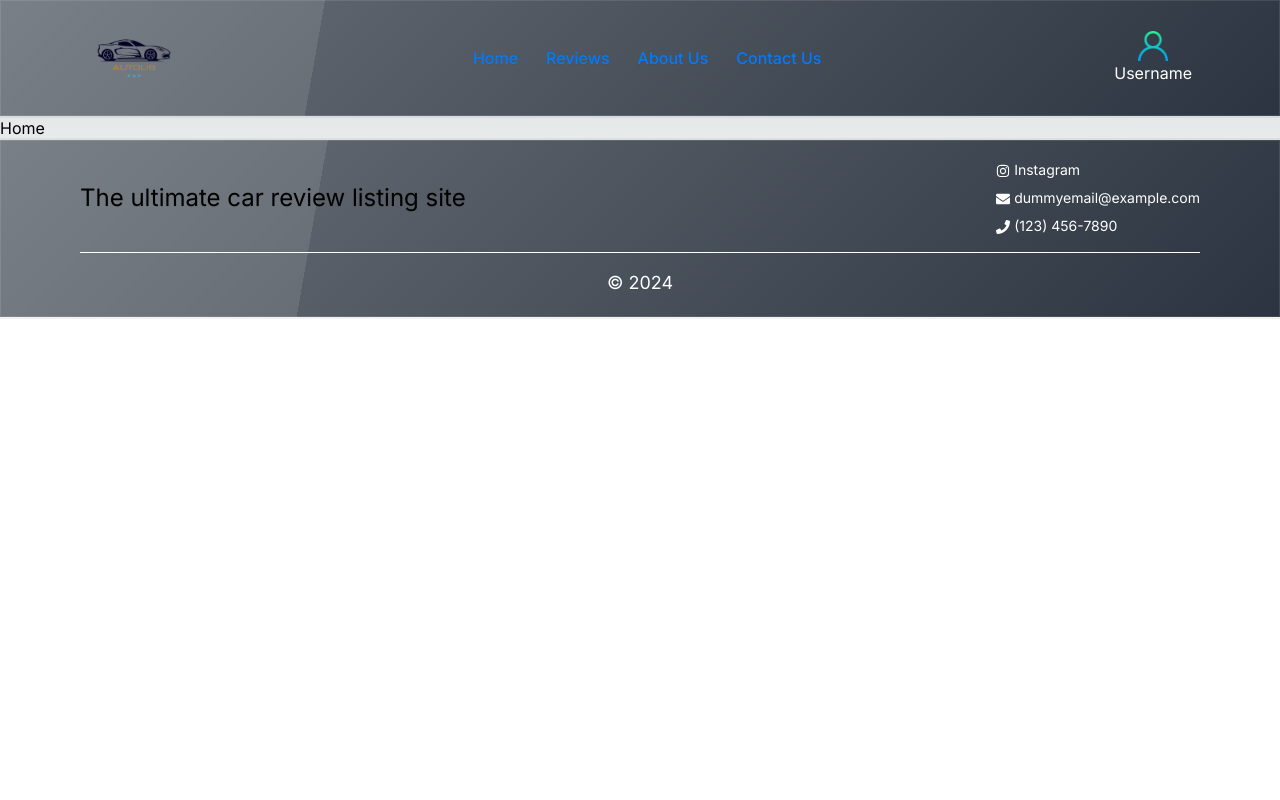
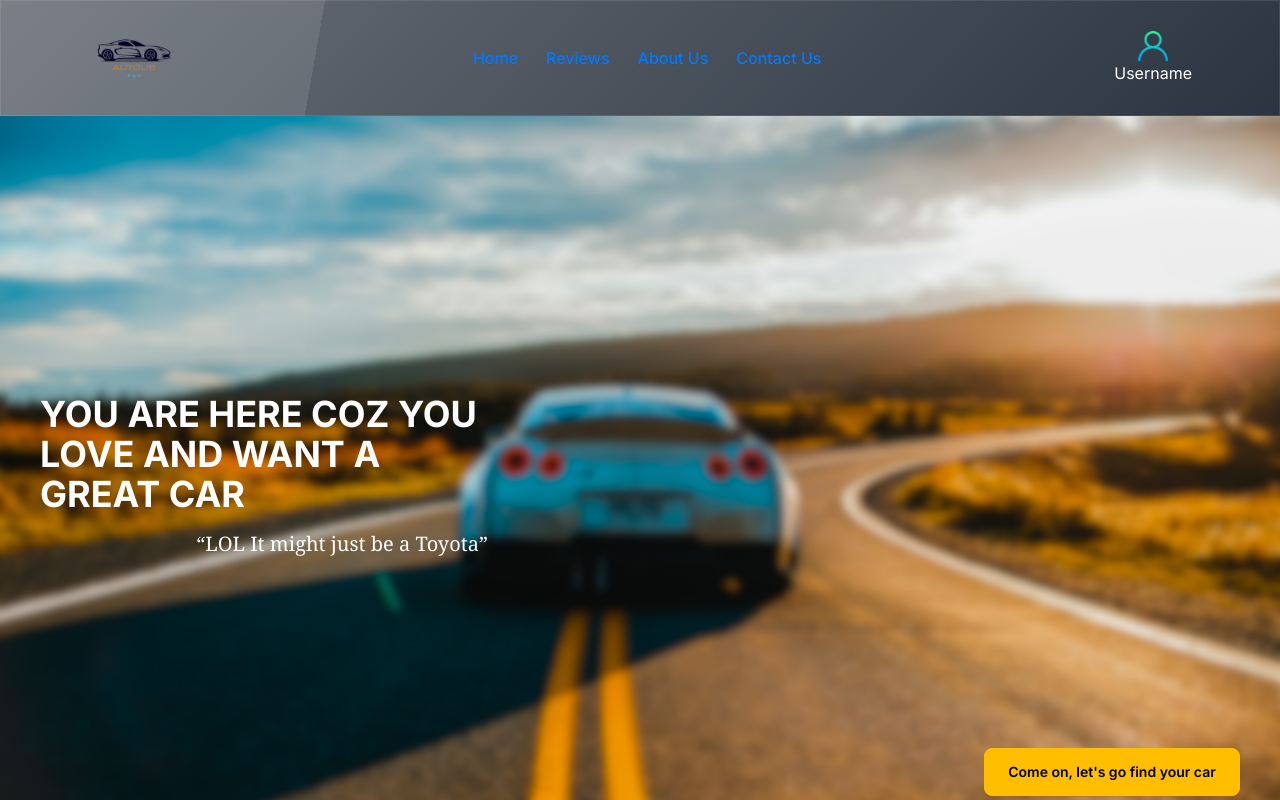
Before and after one commit to Josekariz/autolib, a Next.js app: page / in a window 1280 px wide. Shown: the top 800 px of the page. Built offline with nearby package versions, Linux system fonts and the light colour scheme.

Commit message:
create homepage

```diff
--- a/daisyui-themes.ts
+++ b/daisyui-themes.ts
@@ -1,17 +1,17 @@
-// daisyui-themes.js in the root folder
-const myTheme = {
-  mytheme: {
-    primary: "#22d3ee",
-    secondary: "#FEA23D",
-    accent: "#B7C1C6",
-    neutral: "#1c1917",
-    "base-100": "#ffffff",
-    info: "#0ea5e9",
-    success: "#15803d",
-    warning: "#ff0000",
-    error: "#ef4444",
-  },
-};
+// // daisyui-themes.js in the root folder
+// const myTheme = {
+//   mytheme: {
+//     primary: "#22d3ee",
+//     secondary: "#FEA23D",
+//     accent: "#B7C1C6",
+//     neutral: "#1c1917",
+//     "base-100": "#ffffff",
+//     info: "#0ea5e9",
+//     success: "#15803d",
+//     warning: "#ff0000",
+//     error: "#ef4444",
+//   },
+// };
 
-// Exporting the theme
-export default [myTheme];
+// // Exporting the theme
+// export default [myTheme];
--- a/src/app/page.tsx
+++ b/src/app/page.tsx
@@ -1,7 +1,30 @@
-
+import Link from 'next/link';
+import Image from 'next/image';
+import backgroundImage from './assets/background.jpg'; // Adjust the path according to your file structure
 
 export default function Home() {
   return (
-    <h2>Home</h2>
+    <div className="relative h-[90vh] bg-cover bg-center" style={{ backgroundImage: `url(${backgroundImage.src})` }}>
+      {/* Text content */}
+      <div className="flex h-full items-center justify-between">
+        <div className="ml-10 max-w-md">
+          <h1 className="text-4xl font-bold text-white">
+            YOU ARE HERE COZ YOU LOVE AND WANT A GREAT CAR
+          </h1>
+          <p className="text-xl font-serif mt-4 text-right text-white">
+            “LOL It might just be a Toyota”
+          </p>
+        </div>
+      </div>
+
+      {/* Bottom right button */}
+      <div className="absolute right-10 bottom-10">
+        <Link href="/reviews">
+          <button className="btn btn-warning btn-wide">
+            Come on, let's go find your car
+          </button>
+        </Link>
+      </div>
+    </div>
   );
 }
--- a/tailwind.config.ts
+++ b/tailwind.config.ts
@@ -1,5 +1,4 @@
 import type { Config } from "tailwindcss";
-import myDaisyUIThemes from "./daisyui-themes";
 
 const config: Config = {
   content: [
@@ -9,11 +8,27 @@ const config: Config = {
   ],
   theme: {
     extend: {
+      // Define your custom DaisyUI themes here
       daisyui: {
-        themes: myDaisyUIThemes,
+        themes: [
+          {
+            mytheme: { // Give a name to your custom theme
+              primary: "FEA23D",
+              earth: "#FEA23D",
+              accent: "#B7C1C6",
+              neutral: "#1c1917",
+              "base-100": "#ffffff",
+              info: "#0ea5e9",
+              success: "#15803d",
+              warning: "#ff0000",
+              error: "#ef4444",
+            },
+          },
+        ],
       },
     },
   },
   plugins: [require("daisyui")],
 };
+
 export default config;
```
Also changed, not shown: src/app/assets/background.jpg (added), src/app/assets/bluelogo.png (deleted).
